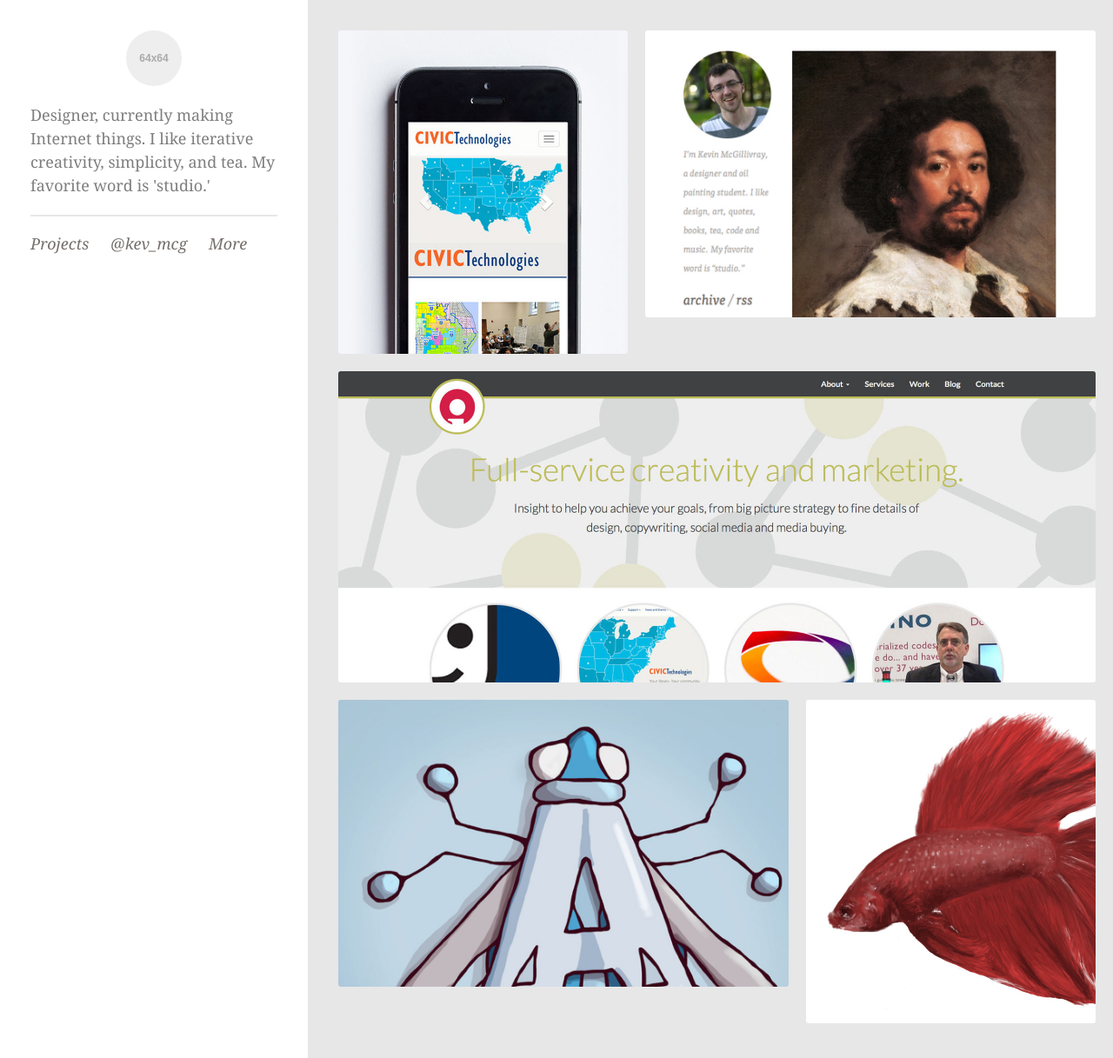
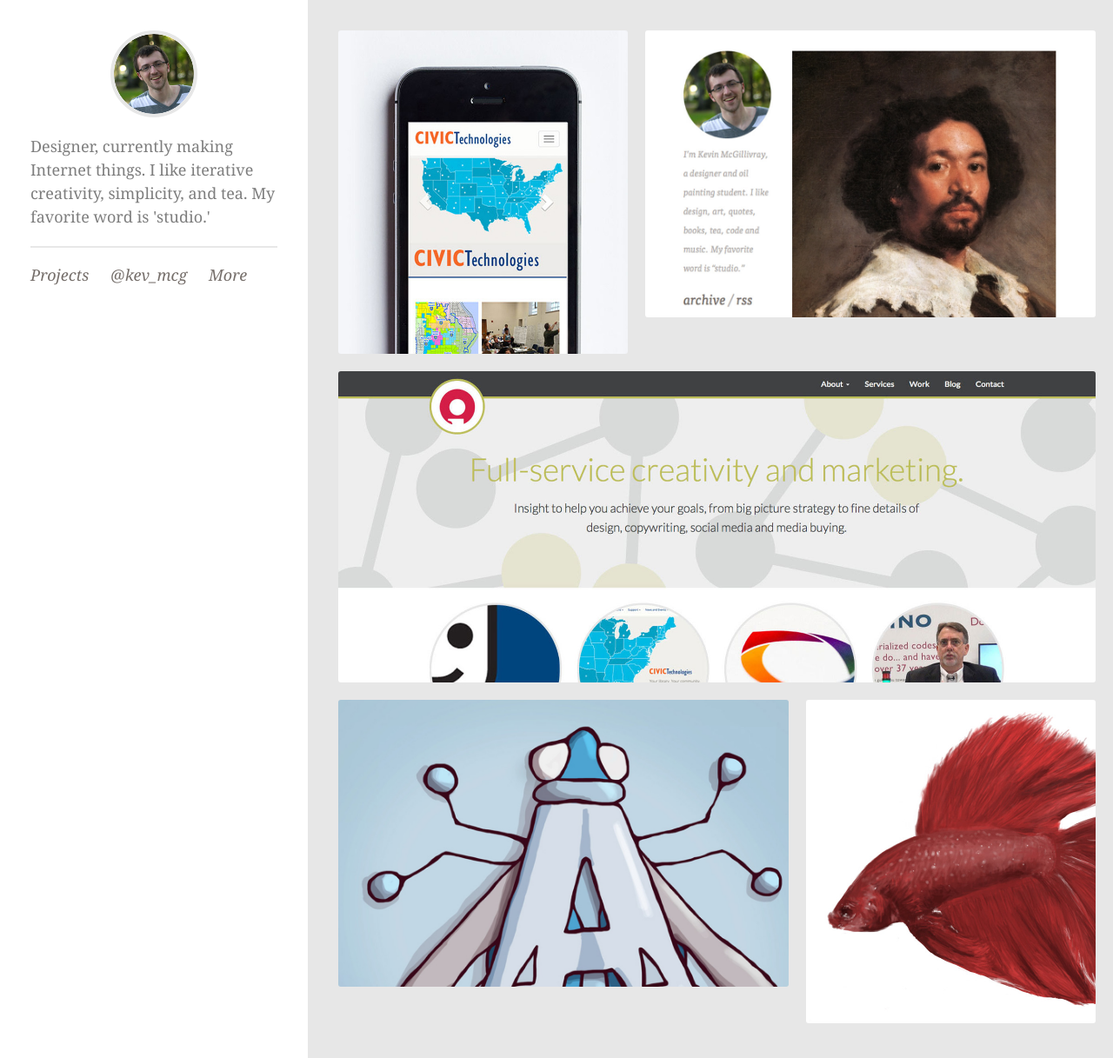
Before and after one commit to kmcgillivray/kmcgillivray.github.io, a Jekyll site: the page built from index.html, in a window 1280 px wide and 1217 px high. Shown: the whole window at 87% size. Built offline with Jekyll 4.4.1, drawn with Linux system fonts in a browser that asks for light colours.

Commit message:
Add portrait.

```diff
--- a/_includes/sidebar.html
+++ b/_includes/sidebar.html
@@ -1,5 +1,5 @@
 		<header class="sidebar">
-			<h1 class="sidebar-title"><a href="/"><img class="img-circle portrait" src="holder.js/64x64/"></a></h1>
+			<h1 class="sidebar-title"><a href="/"><img class="img-circle portrait" src="img/portrait.jpg"></a></h1>
 			<p>{{ site.description }}</p>
       <hr>
 			<nav class="nav">
--- a/css/main.css
+++ b/css/main.css
@@ -144,6 +144,10 @@
 	margin-top: 0px;
 	margin-bottom: 20px;
 }
+.sidebar .portrait {
+  max-width: 100px;
+  border: 4px solid #E7E7E7;
+}
 
 /*
  * Projects
```
Also changed, not shown: img/portrait.jpg (added).
